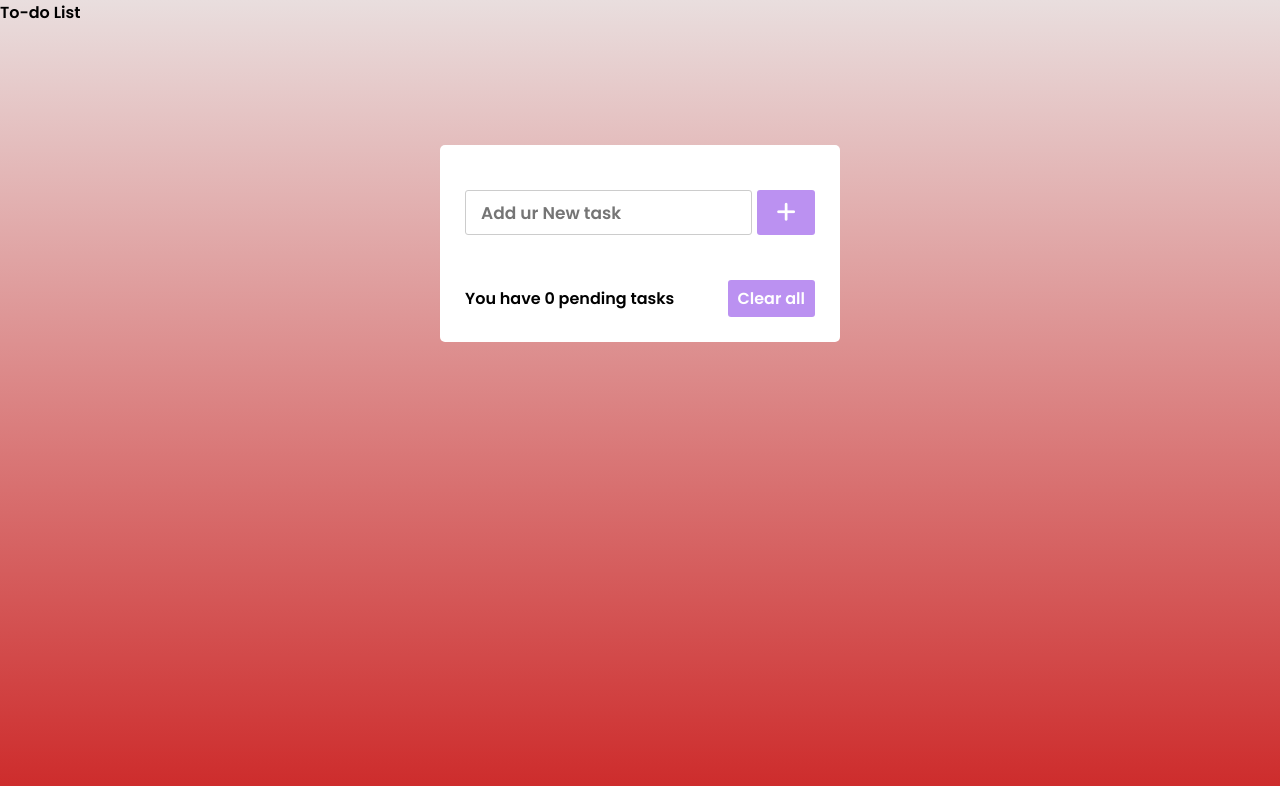
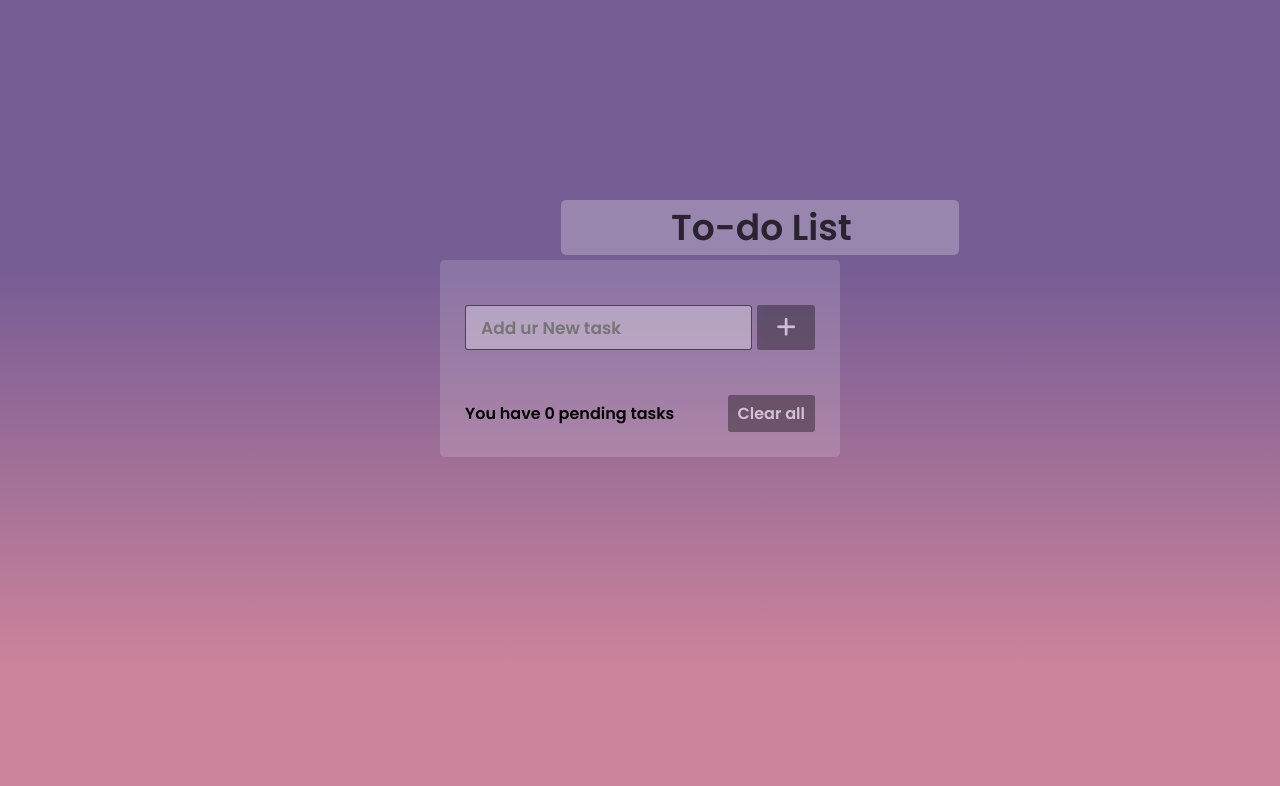
Before and after one commit to ashishpraajapat/Todo.github.io, a plain HTML site: page index.html in a window 1280 px wide. Drawn offline with Linux system fonts and the light colour scheme.

Commit message:
Update todo.css
updated UI

```diff
--- a/todo.css
+++ b/todo.css
@@ -7,16 +7,29 @@
 }
 
 body{
-    height: 100vh;
+    height: 75vh;
     width: 100%;
-    background: linear-gradient(to bottom, #e9dede 0%, #cd2929 100%);
+    background: linear-gradient(to top, #c67590e6 17%, #6e538ef0 66%);
 
 }
+header{
+    color: #000000ba;
+    font-size: 36px;
+    width: fit-content;
+    margin-bottom: 0px;
+    margin-top: 200px;
+    margin-left: 561px;
+   border-radius: 5px;
+    padding-right: 107px;
+    padding-left: 110px;
+
+    background-color: #ffffff40;
+}
 .wrapper {
-margin: 120px auto;
+margin: 5px auto;
 max-width: 400px;
 width: 100%;
-background: #ffffff;
+background:#ffffff26;
 border-radius: 5px;
 padding: 25px;
 }
@@ -33,7 +46,8 @@ padding: 25px;
 .inputField input{
     width: 85%;
     height: 100%;
-    border: 1px solid #ccc;
+    background-color:#f2f2f259;
+    border: 1px solid #0806069c;
     font-size: 17px;
     border-radius: 3px;
     padding-left: 15px;
@@ -44,8 +58,8 @@ padding: 25px;
     height: 100%;
     border: none;
     outline: none;
-    background: #8E49E8;
-    color: #ffffff;
+    background: #0806069c;
+    color:#ffffffeb;
     font-size: 22px;
     cursor: pointer;
     border-radius: 3px;
@@ -68,7 +82,7 @@ overflow-y: auto;
     height: 45px;
     line-height: 45px;
     position: relative;
-    background: #f2f2f2;
+    background:#f2f2f259;
     border-radius: 3px;
     margin-bottom: 8px;
     padding: 0 15px;
@@ -83,7 +97,7 @@ overflow-y: auto;
     text-align: center;
     padding-left: 3px;
     padding-right: 3px;
-    background: #7131a5;
+    background: #0806069c;
     border-radius: 3px;
     cursor: pointer;
      transition: all 0.3s ease;
@@ -102,8 +116,8 @@ right: 0px;
 .footer button{
     border: none;
     outline: none;
-    background: #8E49E8;
-    color: #ffffff;
+    background: #0806069c;
+    color:#ffffffeb;
     font-size: 16px;
     cursor: pointer;
     border-radius: 3px;
@@ -113,5 +127,6 @@ right: 0px;
 }
 .footer button.active{
     opacity: 1;
+
     pointer-events: auto;
 }
```
